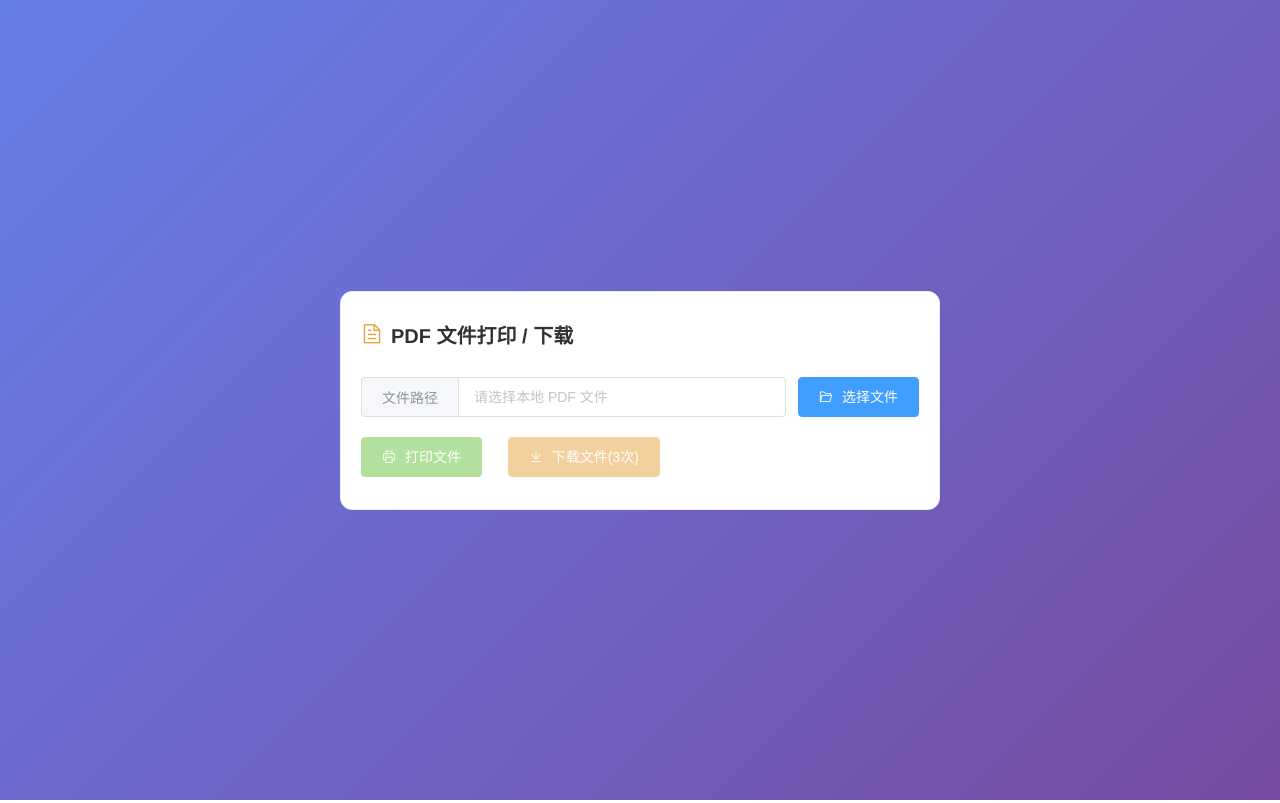
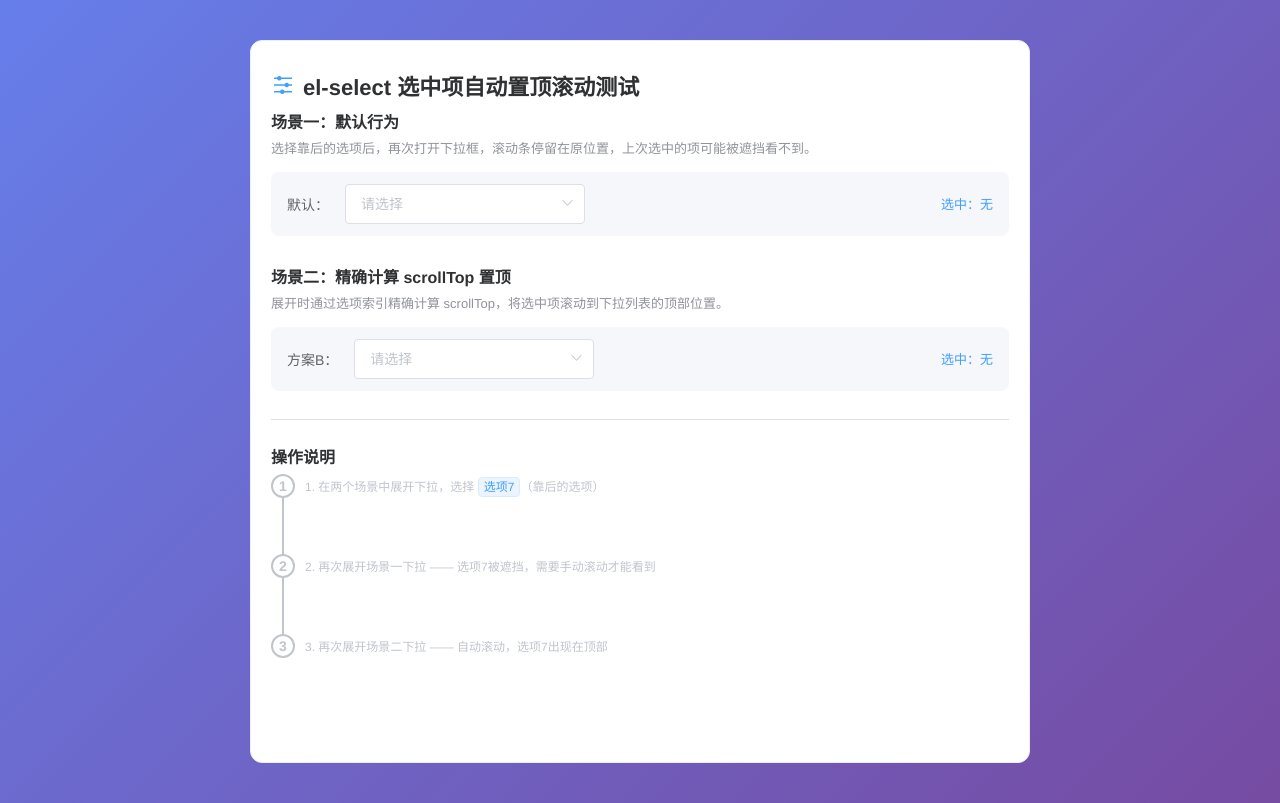
Before and after one commit to jarzhen/feProject, a Vue app: page / in a window 1280 px wide. Built offline with nearby package versions, Linux system fonts and the light colour scheme.

Commit message:
新增页面

```diff
--- a/src/App.vue
+++ b/src/App.vue
@@ -1,16 +1,16 @@
 <template>
   <div id="app">
-    <HelloWorld />
+    <SelectTest />
   </div>
 </template>
 
 <script>
-import HelloWorld from '@/views/HelloWorld.vue';
+import SelectTest from '@/views/SelectTest.vue';
 
 export default {
   name: 'App',
   components: {
-    HelloWorld
+    SelectTest
   }
 };
 </script>
--- /dev/null
+++ b/src/views/SelectTest.vue
@@ -0,0 +1,220 @@
+<template>
+  <div class="select-test-container">
+    <el-card class="test-card" shadow="hover">
+      <div class="card-header">
+        <i class="el-icon-s-operation"></i>
+        <span>el-select 选中项自动置顶滚动测试</span>
+      </div>
+
+      <!-- 场景一：默认行为 -->
+      <div class="section">
+        <h3 class="section-title">场景一：默认行为</h3>
+        <p class="section-desc">
+          选择靠后的选项后，再次打开下拉框，滚动条停留在原位置，上次选中的项可能被遮挡看不到。
+        </p>
+        <div class="demo-row">
+          <span class="label">默认：</span>
+          <el-select v-model="value1" placeholder="请选择" style="width: 240px;">
+            <el-option
+              v-for="item in longOptions"
+              :key="item.value"
+              :label="item.label"
+              :value="item.value"
+            />
+          </el-select>
+          <span class="result">选中：{{ value1 || '无' }}</span>
+        </div>
+      </div>
+
+      <!-- 场景二：精确计算 scrollTop 置顶方案 -->
+      <div class="section">
+        <h3 class="section-title">场景二：精确计算 scrollTop 置顶</h3>
+        <p class="section-desc">
+          展开时通过选项索引精确计算 scrollTop，将选中项滚动到下拉列表的顶部位置。
+        </p>
+        <div class="demo-row">
+          <span class="label">方案B：</span>
+          <el-select
+            v-model="value2"
+            placeholder="请选择"
+            style="width: 240px;"
+            popper-class="popper-b"
+            @visible-change="handleVisibleB"
+          >
+            <el-option
+              v-for="item in longOptions"
+              :key="item.value"
+              :label="item.label"
+              :value="item.value"
+            />
+          </el-select>
+          <span class="result">选中：{{ value2 || '无' }}</span>
+        </div>
+      </div>
+
+      <el-divider />
+
+      <div class="section">
+        <h3 class="section-title">操作说明</h3>
+        <el-steps direction="vertical" space="80px">
+          <el-step>
+            <template slot="description">
+              1. 在两个场景中展开下拉，选择 <el-tag size="mini">选项7</el-tag>（靠后的选项）
+            </template>
+          </el-step>
+          <el-step>
+            <template slot="description">
+              2. 再次展开场景一下拉 —— 选项7被遮挡，需要手动滚动才能看到
+            </template>
+          </el-step>
+          <el-step>
+            <template slot="description">
+              3. 再次展开场景二下拉 —— 自动滚动，选项7出现在顶部
+            </template>
+          </el-step>
+        </el-steps>
+      </div>
+    </el-card>
+  </div>
+</template>
+
+<script>
+export default {
+  name: 'SelectTest',
+  data() {
+    return {
+      value1: '',
+      value2: '',
+      longOptions: [
+        { value: 'option1', label: '选项1' },
+        { value: 'option2', label: '选项2' },
+        { value: 'option3', label: '选项3' },
+        { value: 'option4', label: '选项4' },
+        { value: 'option5', label: '选项5' },
+        { value: 'option6', label: '选项6' },
+        { value: 'option7', label: '选项7 - 选择此项测试' },
+        { value: 'option8', label: '选项8' },
+        { value: 'option9', label: '选项9' },
+        { value: 'option10', label: '选项10' },
+        { value: 'option11', label: '选项11' },
+        { value: 'option12', label: '选项12' },
+        { value: 'option13', label: '选项13' },
+        { value: 'option14', label: '选项14' },
+        { value: 'option15', label: '选项15' },
+        { value: 'option16', label: '选项16' },
+        { value: 'option17', label: '选项17' },
+        { value: 'option18', label: '选项18' },
+        { value: 'option19', label: '选项19' },
+        { value: 'option20', label: '选项20' },
+      ],
+    };
+  },
+  methods: {
+    /**
+     * 获取选中项在 options 数组中的索引
+     */
+    getSelectedIndex(value) {
+      return this.longOptions.findIndex((item) => item.value === value);
+    },
+
+    /**
+     * 方案B：精确计算 scrollTop，选中项置顶
+     */
+    handleVisibleB(visible) {
+      if (!visible || !this.value2) return;
+
+      setTimeout(() => {
+        const popper = document.querySelector('.popper-b');
+        if (!popper) return;
+
+        const scrollWrap = popper.querySelector('.el-scrollbar__wrap');
+        if (!scrollWrap) return;
+
+        const selectedItem = popper.querySelector('.el-select-dropdown__item.selected');
+        if (!selectedItem) return;
+
+        const itemHeight = selectedItem.offsetHeight;
+        const selectedIndex = this.getSelectedIndex(this.value2);
+
+        if (selectedIndex !== -1) {
+          scrollWrap.scrollTop = selectedIndex * itemHeight;
+        }
+      }, 50);
+    },
+  },
+};
+</script>
+
+<style scoped>
+.select-test-container {
+  display: flex;
+  justify-content: center;
+  align-items: flex-start;
+  min-height: 100vh;
+  padding: 40px 20px;
+  background: linear-gradient(135deg, #667eea 0%, #764ba2 100%);
+}
+
+.test-card {
+  width: 780px;
+  max-width: 100%;
+  border-radius: 12px;
+}
+
+.card-header {
+  font-size: 22px;
+  font-weight: 600;
+  color: #303133;
+  padding: 8px 0;
+  display: flex;
+  align-items: center;
+  gap: 8px;
+}
+
+.card-header i {
+  font-size: 24px;
+  color: #409eff;
+}
+
+.section {
+  margin-bottom: 28px;
+}
+
+.section-title {
+  font-size: 16px;
+  font-weight: 600;
+  color: #303133;
+  margin-bottom: 6px;
+}
+
+.section-desc {
+  font-size: 13px;
+  color: #909399;
+  margin-bottom: 12px;
+  line-height: 1.6;
+}
+
+.demo-row {
+  display: flex;
+  align-items: center;
+  gap: 16px;
+  padding: 12px 16px;
+  background: #f5f7fa;
+  border-radius: 8px;
+  flex-wrap: wrap;
+}
+
+.label {
+  font-size: 14px;
+  font-weight: 500;
+  color: #606266;
+  white-space: nowrap;
+}
+
+.result {
+  font-size: 13px;
+  color: #409eff;
+  font-weight: 500;
+  margin-left: auto;
+}
+</style>
```
